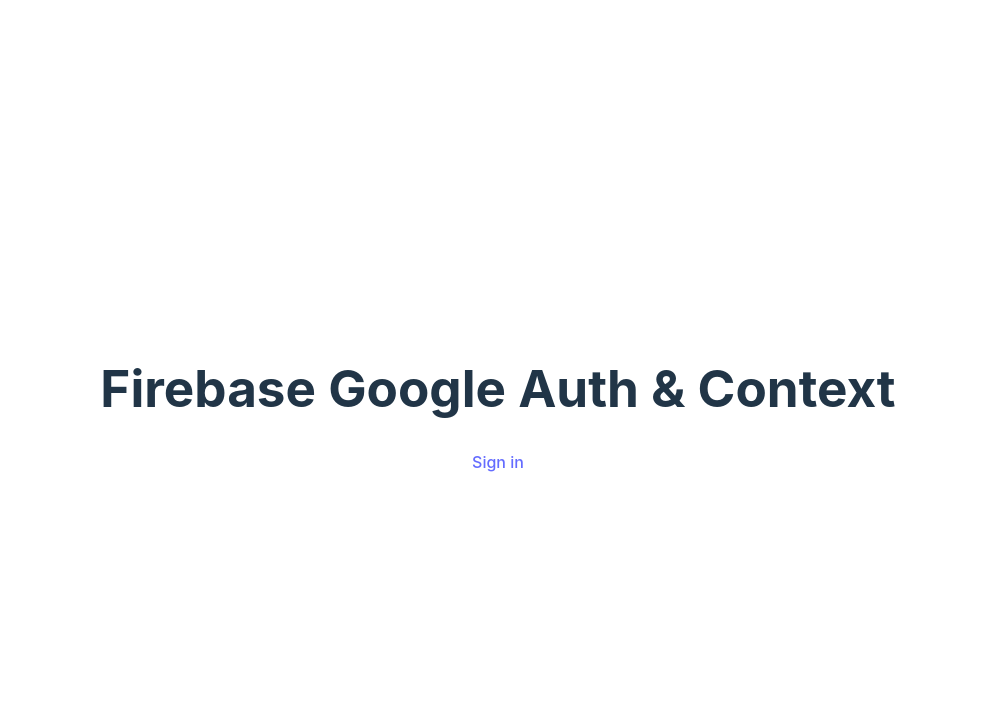
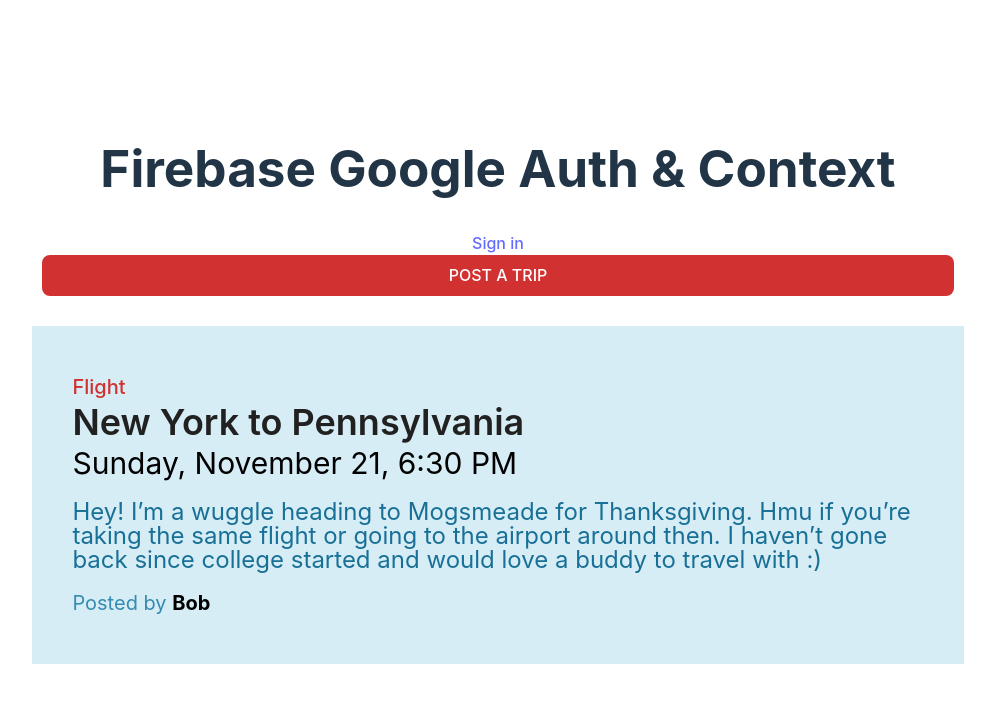
Before and after one commit to aidansunbury/trip-pals, a React (Vite) app in the folder frontend/: page /feed in a window 1280 px wide. Shown: the top 702 px of the page, without its empty margins (142-1137 px from the left). Built offline with nearby package versions, Linux system fonts and the light colour scheme; no server answers.

Commit message:
fixed post component and created postfeed page

```diff
--- a/frontend/App.jsx
+++ b/frontend/App.jsx
@@ -2,6 +2,7 @@
 import { Route, Routes } from "react-router-dom";
 import Navbar from "./src/components/Navbar";
 import CreatePost from "./src/pages/CreatePost";
+import PostFeed from "./src/pages/PostFeed";
 
 import { AuthContextProvider } from "./context/AuthContext";
 import Account from "./src/pages/Account";
@@ -24,6 +25,7 @@
           <Route path="/" element={<Home />} />
           <Route path="/signin" element={<SignIn />} />
           <Route path="/createpost" element={<CreatePost />} />
+          <Route path="/feed" element={<PostFeed />} />
           <Route
             path="/account"
             element={
--- a/frontend/src/App.css
+++ b/frontend/src/App.css
@@ -137,3 +137,62 @@
   font-family: inherit;
 
 }
+
+/* Post Component Styling */
+
+#post-comp-container {
+  background-color: #D7EDF6;
+  padding: 50px 40px;
+  width: 70%;
+  margin: 30px auto;
+}
+
+#post-comp-mode-txt {
+  color: #D23131;
+  font-size: 20px;
+  font-weight: 500;
+  margin: 0;
+}
+
+#post-comp-locations-txt {
+  color: #212121;
+  font-size: 36px;
+  font-weight: 600;
+  margin-top: 5px;
+  margin-bottom: 0;
+}
+
+#post-comp-date-txt {
+  font-size: 30px;
+  font-weight: 400;
+  color: #000000;
+  margin-top: 5px;
+}
+
+#post-comp-desc-txt {
+  color: #187096;
+  font-size: 24px;
+  font-weight: 400;
+}
+
+#post-comp-name-txt {
+  color: #358BB0;
+  font-size: 20px;
+  font-weight: 400;
+  margin-bottom: 0;
+}
+
+#post-comp-username {
+  color: black;
+
+}
+
+/* Post Feed Page Styling */
+#feed-post-btn {
+  width: 75%;
+  color: #FFFFFF;
+  font-size: 26;
+  font-weight: 500;
+  background-color: #D23131;
+  text-decoration: none;
+}
--- a/frontend/src/components/PostComponent.jsx
+++ b/frontend/src/components/PostComponent.jsx
@@ -2,13 +2,12 @@
 
 function PostComponent(props) {
     return (
-        <div >
-            <h1>{props.travel}</h1>
-            <h1>`{props.startLocation} to {props.endLocation}`</h1>
-            <h1>`{props.day}, {props.month} {props.day}, {props.time}`</h1>
-            <h2>`{props.desc}</h2>
-            <h2>`props.</h2>
-
+        <div id="post-comp-container">
+            <h1 id="post-comp-mode-txt" class="left">{props.travel}</h1>
+            <h1 id ="post-comp-locations-txt" class="left">{props.startLocation} to {props.endLocation}</h1>
+            <h1 id="post-comp-date-txt" class="left">{props.day}, {props.month} {props.date}, {props.time}</h1>
+            <h2 id="post-comp-desc-txt" class="left">{props.desc}</h2>
+            <h1 id="post-comp-name-txt" class="left">Posted by <strong id="post-comp-username">{props.name}</strong></h1>
         </div>
       );
 }
--- a/frontend/src/index.css
+++ b/frontend/src/index.css
@@ -5,8 +5,8 @@
   font-weight: 400;
 
   color-scheme: light dark;
-  color: rgba(255, 255, 255, 0.87);
-  background-color: #242424;
+  color: black;
+  background-color: white;
 
   font-synthesis: none;
   text-rendering: optimizeLegibility;
--- /dev/null
+++ b/frontend/src/pages/PostFeed.jsx
@@ -0,0 +1,27 @@
+import React from 'react';
+import PostComponent from '../components/PostComponent'
+import { Link } from 'react-router-dom';
+
+function PostFeed() {
+    const newPost = {
+        travel: "Flight",
+        desc: "Hey! I’m a wuggle heading to Mogsmeade for Thanksgiving. Hmu if you’re taking the same flight or going to the airport around then. I haven’t gone back since college started and would love a buddy to travel with :)",
+        startLocation: "New York",
+        endLocation: "Pennsylvania",
+        day: "Sunday",
+        month: "November",
+        date: "21",
+        time: "6:30 PM",
+        name: "Bob"
+
+
+    }
+    return (
+        <div>
+            <Link to="/createpost"><button id="feed-post-btn" >POST A TRIP</button></Link>
+            <PostComponent travel={newPost.travel} desc={newPost.desc} startLocation={newPost.startLocation} endLocation={newPost.endLocation} day={newPost.day} month={newPost.month} date={newPost.date} time={newPost.time} name={newPost.name}/>
+        </div>
+      );
+}
+
+export default PostFeed;
```
